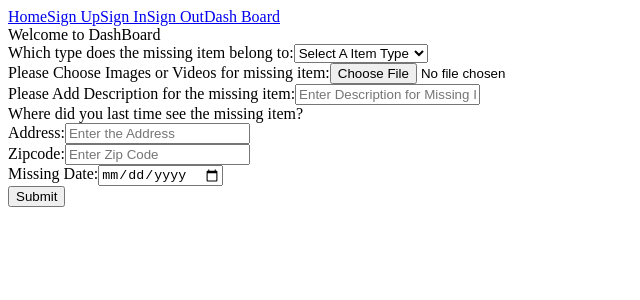
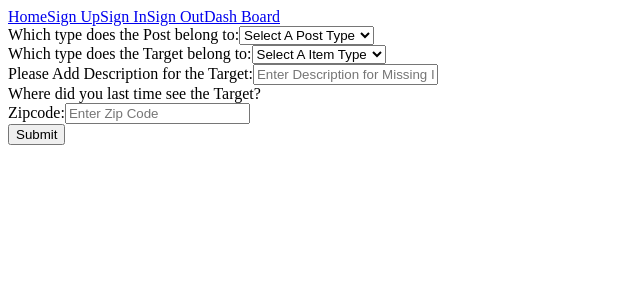
Before and after one commit to leelali/Seeker_Finder, a React (Create React App) app in the folder client/: page /dashboard in a window 1280 px wide. Shown: the top 300 px of the page, without its empty margins (0-640 px from the left). Built offline with nearby package versions, Linux system fonts and the light colour scheme.

Commit message:
Modify PostForm.js to 1st version

```diff
--- a/client/src/components/DashBoard.js
+++ b/client/src/components/DashBoard.js
@@ -6,7 +6,7 @@ class DashBoard extends Component {
   render() {
     return (
       <div>
-        <div>Welcome to DashBoard</div>
+        <div></div>
         <PostForm />
       </div>
 
--- a/client/src/components/PostForm.js
+++ b/client/src/components/PostForm.js
@@ -21,10 +21,20 @@ class PostForm extends Component {
   render() {
     return (
       <form>
+        {/* creates a dropdown menu of Post Types to choose from */}
+        <div>
+          <label>Which type does the Post belong to:</label>
+          <select className='dropdownList' name='postType' onChange={this.handleInputChange}>
+              <option value='' selected disabled>Select A Post Type</option>
+              <option value='Seeker'>Seeker</option>
+              <option value='Finder'>Finder</option>
+          </select>
+        </div>
+
         {/* creates a dropdown menu of missing items' types to choose from */}
         <div>
-          <label>Which type does the missing item belong to:</label>
-          <select className='dropdownList' name='itemType' onChange={this.handleInputChange}>
+          <label>Which type does the Target belong to:</label>
+          <select className='dropdownList' name='targetType' onChange={this.handleInputChange}>
               <option value='' selected disabled>Select A Item Type</option>
               <option value='Human Being'>Human Being</option>
               <option value='Pets'>Pets</option>
@@ -36,32 +46,32 @@ class PostForm extends Component {
           </select>
         </div>
 
-        <div>
+        {/* <div>
           <label>Please Choose Images or Videos for missing item:</label>
           <input type='file' name='uploadFileURL' value={this.state.uploadFileURL} onChange={this.handleInputChange} placeholder='Enter Image/Video'></input>
-        </div>
+        </div> */}
 
         <div>
-          <label>Please Add Description for the missing item:</label>
+          <label>Please Add Description for the Target:</label>
           <input type='text' name='description' value={this.state.description} onChange={this.handleInputChange} placeholder='Enter Description for Missing Item'></input>
         </div>
 
-        <div>Where did you last time see the missing item?</div>
+        <div>Where did you last time see the Target?</div>
 
-        <div>
+        {/* <div>
           <label>Address:</label>
           <input type='text' name='address' value={this.state.address} onChange={this.handleInputChange} placeholder='Enter the Address'></input>
-        </div>
+        </div> */}
 
         <div>
           <label>Zipcode:</label>
           <input type='number' name='zipCode' value={this.state.zipCode} onChange={this.handleInputChange} placeholder='Enter Zip Code'></input>
         </div>
 
-        <div>
+        {/* <div>
           <label>Missing Date:</label>
           <input type='date' name='missingDate' value={this.state.missingDate} onChange={this.handleInputChange} placeholder='Enter Missing Date'></input>
-        </div>
+        </div> */}
 
         <button>Submit</button>
       </form>
```
